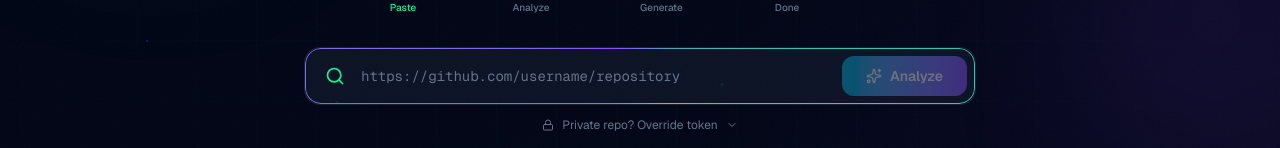
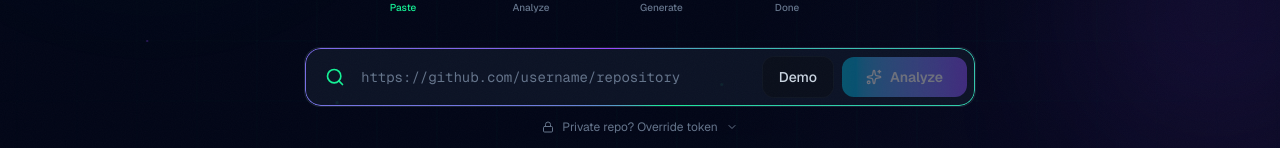
Before and after one commit to edycutjong/Shipmate, a Next.js app: page /dashboard in a window 1280 px wide. Shown: the part 396-544 px from the top of the page. Built offline with nearby package versions, Linux system fonts and the light colour scheme.

Commit message:
feat: add Demo button to dashboard repository input

```diff
--- a/src/components/RepoInput.tsx
+++ b/src/components/RepoInput.tsx
@@ -37,10 +37,7 @@ export function RepoInput({ onAnalyze, isLoading, setIsLoading, setError }: Repo
     containerRef.current.style.setProperty("--mouse-y", `${e.clientY - rect.top}px`);
   }, []);
 
-  const handleSubmit = async (e: React.FormEvent) => {
-    e.preventDefault();
-    if (!url) return;
-
+  const runAnalysis = async (targetUrl: string, targetPat: string) => {
     setIsLoading(true);
     setError(null);
 
@@ -48,7 +45,7 @@ export function RepoInput({ onAnalyze, isLoading, setIsLoading, setError }: Repo
       const res = await fetch("/api/analyze", {
         method: "POST",
         headers: { "Content-Type": "application/json" },
-        body: JSON.stringify({ repoUrl: url, pat }),
+        body: JSON.stringify({ repoUrl: targetUrl, pat: targetPat }),
       });
 
       const data = await res.json();
@@ -63,6 +60,18 @@ export function RepoInput({ onAnalyze, isLoading, setIsLoading, setError }: Repo
     } finally {
       setIsLoading(false);
     }
+  };
+
+  const handleSubmit = async (e: React.FormEvent) => {
+    e.preventDefault();
+    if (!url) return;
+    await runAnalysis(url, pat);
+  };
+
+  const handleDemo = async () => {
+    const demoUrl = "https://github.com/edycutjong/shipmate";
+    setUrl(demoUrl);
+    await runAnalysis(demoUrl, pat);
   };
 
   return (
@@ -86,6 +95,14 @@ export function RepoInput({ onAnalyze, isLoading, setIsLoading, setError }: Repo
           suppressHydrationWarning
           className="flex-1 py-4 px-2 bg-transparent border-none outline-none text-foreground placeholder:text-sol-muted font-mono text-sm"
         />
+        <button
+          type="button"
+          onClick={handleDemo}
+          disabled={isLoading}
+          className="mr-2 my-2 px-4 py-2.5 bg-sol-dark/60 text-slate-300 font-medium hover:text-white border border-sol-border/30 hover:border-sol-border/60 rounded-xl transition-all duration-300 disabled:opacity-40 disabled:cursor-not-allowed flex items-center text-sm"
+        >
+          Demo
+        </button>
         <button
           type="submit"
           disabled={isLoading || !url}
```
Also changed, not shown: 1 other file (tests, documents, lock files or other folders).
